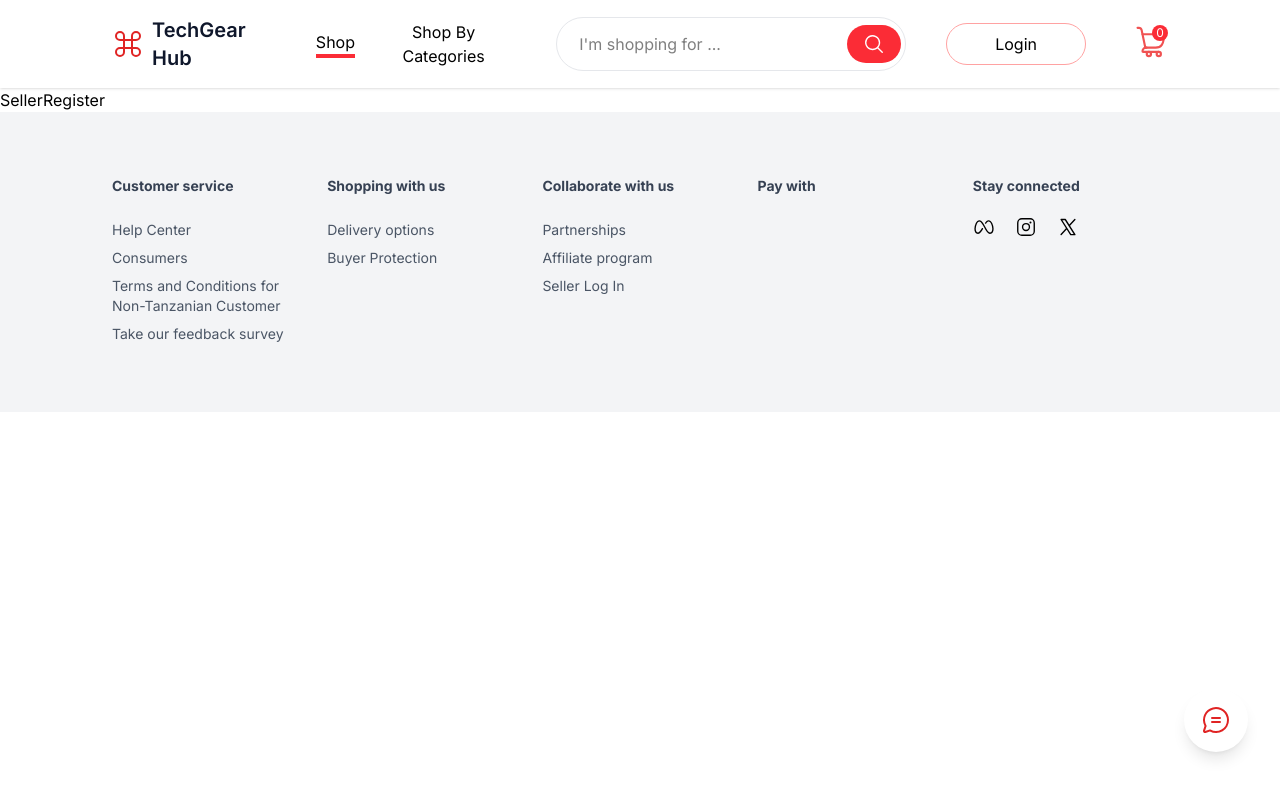
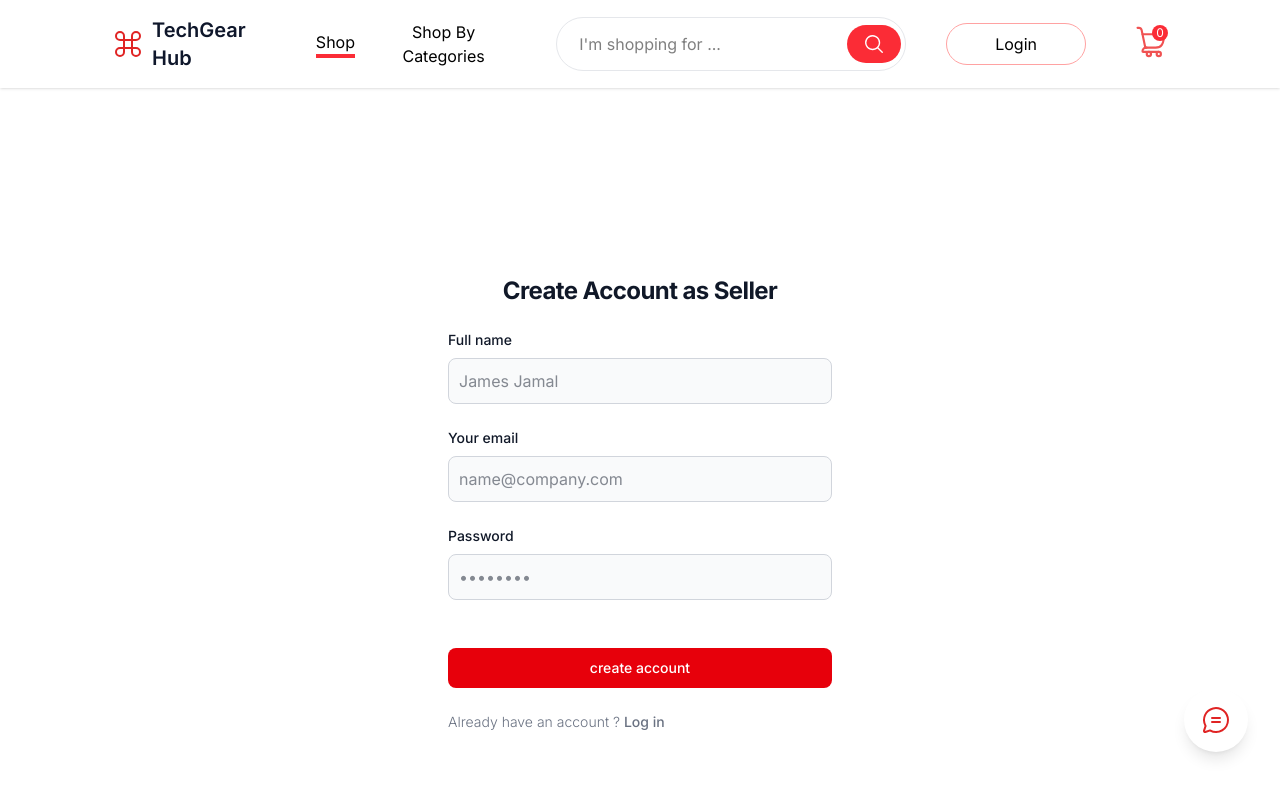
Before and after one commit to kitindi/developers-gear, a React (Vite) app: page /seller-register in a window 1280 px wide. Shown: the top 800 px of the page. Built offline with nearby package versions, Linux system fonts and the light colour scheme; no server answers.

Commit message:
created seller auth ui pages

```diff
--- a/src/pages/SellerLogin.jsx
+++ b/src/pages/SellerLogin.jsx
@@ -1,7 +1,117 @@
-import React from "react";
+import { useState } from "react";
+import { Link } from "react-router";
+import axios from "axios";
 
-const SellerLogin = () => {
-  return <div className="px-4 md:px-12 lg:px-28 min-h-96 py-16 lg:py-4">SellerLogin</div>;
+const LoginSignUp = () => {
+  const [email, setEmail] = useState("");
+  const [password, setPassword] = useState("");
+  const [error, setError] = useState("");
+
+  const handleSubmit = async (e) => {
+    e.preventDefault();
+
+    if (email === "") {
+      setError("Please provide your email");
+      return null;
+    }
+    if (password === "") {
+      setError("Please provide password");
+      return null;
+    }
+    setError("");
+
+    try {
+      // Send a POST request using Axios
+      const response = await axios.post("http://localhost:4000/api/auth/user-login", { email, password });
+
+      // console.log("Login successful:", response.data);
+      setEmail("");
+      setPassword("");
+      // Store the JWT in localStorage
+      localStorage.setItem("token", response.data.token); // Assuming the token is in response.data.token
+      console.log("Login successful:", response.data);
+
+      // Redirect the user to a protected route (payment page)
+      window.location.href = "/";
+
+      // Handle successful login (e.g., redirect or update state)
+    } catch (err) {
+      // Handle errors
+      if (err.response) {
+        // The request was made and the server responded with a status code
+        // that falls out of the range of 2xx
+        console.error("Error Status Code:", err.response.status);
+        console.error("Error Data:", err.response.data);
+        setError(err.response.data.msg || "Invalid credentials"); // Set the error message from the server
+      } else if (err.request) {
+        // The request was made but no response was received
+        console.error("No response received:", err.request);
+        setError("Network error. Please try again.");
+      } else {
+        // Something happened in setting up the request
+        console.error("Error:", err.message);
+        setError("An unexpected error occurred.");
+      }
+    }
+  };
+  return (
+    <div className="px-4 md:px-12 lg:px-28 min-h-96 py-8 lg:py-4">
+      <section class="">
+        <div class="flex flex-col items-center justify-center px-2 mx-auto md:h-screen lg:py-0">
+          <div class="w-full bg-white rounded-lg  md:mt-0 sm:max-w-md xl:p-0">
+            <div class="p-6 space-y-4 md:space-y-6 sm:p-8">
+              <h1 class="text-xl font-bold leading-tight tracking-tight text-center  text-gray-900 md:text-2xl">Sign in as Seller</h1>
+              <form class="space-y-4 md:space-y-6" method="POST" onSubmit={handleSubmit}>
+                <div>
+                  <label for="email" class="block mb-2 text-sm font-medium text-gray-900 dark:text-white">
+                    Your email
+                  </label>
+                  <input
+                    type="email"
+                    name="email"
+                    id="email"
+                    value={email}
+                    onChange={(e) => setEmail(e.target.value)}
+                    class="bg-gray-50 border border-gray-300 text-gray-900 rounded-lg  block w-full p-2.5 focus:outline-none"
+                    placeholder="name@company.com"
+                    required=""
+                  />
+                </div>
+                <div>
+                  <label for="password" class="block mb-2 text-sm font-medium text-gray-900">
+                    Password
+                  </label>
+                  <input
+                    type="password"
+                    name="password"
+                    id="password"
+                    value={password}
+                    onChange={(e) => setPassword(e.target.value)}
+                    placeholder="••••••••"
+                    class="bg-gray-50 border border-gray-300 text-gray-900 rounded-lg  block w-full p-2.5 focus:outline-none"
+                    required=""
+                  />
+                </div>
+                <div class="flex items-center justify-between">{error && <p className="text-xs text-red-400">{error}</p>}</div>
+                <button
+                  type="submit"
+                  class="w-full text-white bg-red-600 hover:bg-red-700  font-medium rounded-lg text-sm px-5 py-2.5 text-center dark:bg-red-600 dark:hover:bg-red-700  cursor-pointer"
+                >
+                  Sign in
+                </button>
+                <p class="text-sm font-light text-gray-500 dark:text-gray-400">
+                  Don’t have an account yet?{" "}
+                  <Link to="/seller-register" class="font-medium text-primary-600 hover:underline dark:text-primary-500">
+                    Sign up
+                  </Link>
+                </p>
+              </form>
+            </div>
+          </div>
+        </div>
+      </section>
+    </div>
+  );
 };
 
-export default SellerLogin;
+export default LoginSignUp;
--- a/src/pages/SellerRegister.jsx
+++ b/src/pages/SellerRegister.jsx
@@ -1,7 +1,132 @@
-import React from "react";
+import { useState } from "react";
+import axios from "axios";
+import { Link } from "react-router";
 
 const SellerRegister = () => {
-  return <div>SellerRegister</div>;
+  const [email, setEmail] = useState("");
+  const [name, setName] = useState("");
+  const [password, setPassword] = useState("");
+  const [errorMessage, setErrorMessage] = useState("");
+
+  const handleSubmit = async (e) => {
+    e.preventDefault();
+
+    if (name === "") {
+      setErrorMessage("Please provide your full name");
+      return null;
+    }
+    if (email === "") {
+      setErrorMessage("Please provide your email");
+      return null;
+    }
+    if (password === "") {
+      setErrorMessage("Please provide password");
+      return null;
+    }
+    setErrorMessage("");
+    await axios
+      .post("http://localhost:4000/api/auth/user-register", {
+        name: name,
+        email: email,
+        password: password,
+      })
+      .then((response) => {
+        console.log("Response:", response.data);
+      })
+      .catch((error) => {
+        if (error.response) {
+          // The request was made and the server responded with a status code
+          console.error("Error Status Code:", error.response.status);
+          console.error("Error Data:", error.response.data.message);
+          // Set the error message in state
+          setErrorMessage(error.response.data.message);
+        } else if (error.request) {
+          // The request was made but no response was received
+          console.error("No response received:", error.request);
+          setErrorMessage("No response received from the server.");
+        } else {
+          // Something happened in setting up the request
+          console.error("Request Error:", error.message);
+          setErrorMessage("An error occurred while setting up the request.");
+        }
+      });
+    setName("");
+    setEmail("");
+    setPassword("");
+  };
+  return (
+    <div className="px-4 md:px-12 lg:px-28 min-h-96 py-8 lg:py-4">
+      <section class="">
+        <div class="flex flex-col items-center justify-center px-2 mx-auto md:h-screen lg:py-0">
+          <div class="w-full bg-white  md:mt-0 sm:max-w-md xl:p-0  ">
+            <div class="p-6 space-y-4 md:space-y-6 sm:p-8">
+              <h1 class="text-xl font-bold leading-tight tracking-tight text-center  text-gray-900 md:text-2xl ">Create Account as Seller </h1>
+              <form class="space-y-4 md:space-y-6" method="POST" onSubmit={handleSubmit}>
+                <div>
+                  <label for="email" class="block mb-2 text-sm font-medium text-gray-900 ">
+                    Full name
+                  </label>
+                  <input
+                    type="name"
+                    name="name"
+                    nameid="name"
+                    value={name}
+                    onChange={(e) => setName(e.target.value)}
+                    class="bg-gray-50 border border-gray-300 text-gray-900 rounded-lg   block w-full p-2.5 focus:outline-none"
+                    placeholder="James Jamal"
+                    required=""
+                  />
+                </div>
+                <div>
+                  <label for="email" class="block mb-2 text-sm font-medium text-gray-900 ">
+                    Your email
+                  </label>
+                  <input
+                    type="email"
+                    name="email"
+                    id="email"
+                    value={email}
+                    onChange={(e) => setEmail(e.target.value)}
+                    class="bg-gray-50 border border-gray-300 text-gray-900 rounded-lg block w-full p-2.5 focus:outline-none"
+                    placeholder="name@company.com"
+                    required=""
+                  />
+                </div>
+                <div>
+                  <label for="password" class="block mb-2 text-sm font-medium text-gray-900 ">
+                    Password
+                  </label>
+                  <input
+                    type="password"
+                    name="password"
+                    id="password"
+                    value={password}
+                    onChange={(e) => setPassword(e.target.value)}
+                    placeholder="••••••••"
+                    class="bg-gray-50 border border-gray-300 text-gray-900 rounded-lg  block w-full p-2.5 focus:outline-none"
+                    required=""
+                  />
+                </div>
+                <div class="flex items-center justify-between">{errorMessage && <p className="text-xs text-red-400">{errorMessage}</p>}</div>
+                <button
+                  type="submit"
+                  class="w-full text-white bg-red-600 hover:bg-red-700  font-medium rounded-lg text-sm px-5 py-2.5 text-center dark:bg-red-600 dark:hover:bg-red-700  cursor-pointer"
+                >
+                  create account
+                </button>
+                <p class="text-sm font-light text-gray-500 dark:text-gray-400">
+                  Already have an account ?{" "}
+                  <Link to="/login" class="font-medium text-primary-600 hover:underline dark:text-primary-500">
+                    Log in
+                  </Link>
+                </p>
+              </form>
+            </div>
+          </div>
+        </div>
+      </section>
+    </div>
+  );
 };
 
 export default SellerRegister;
```
